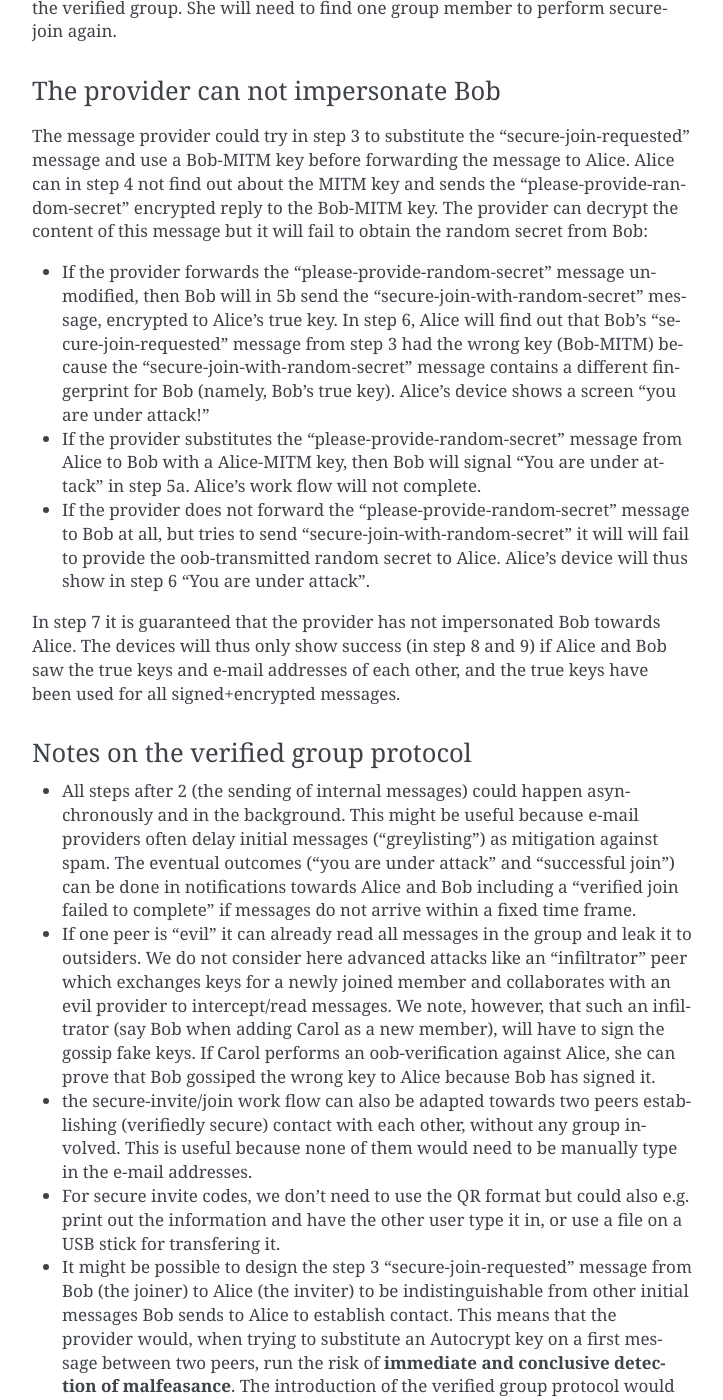
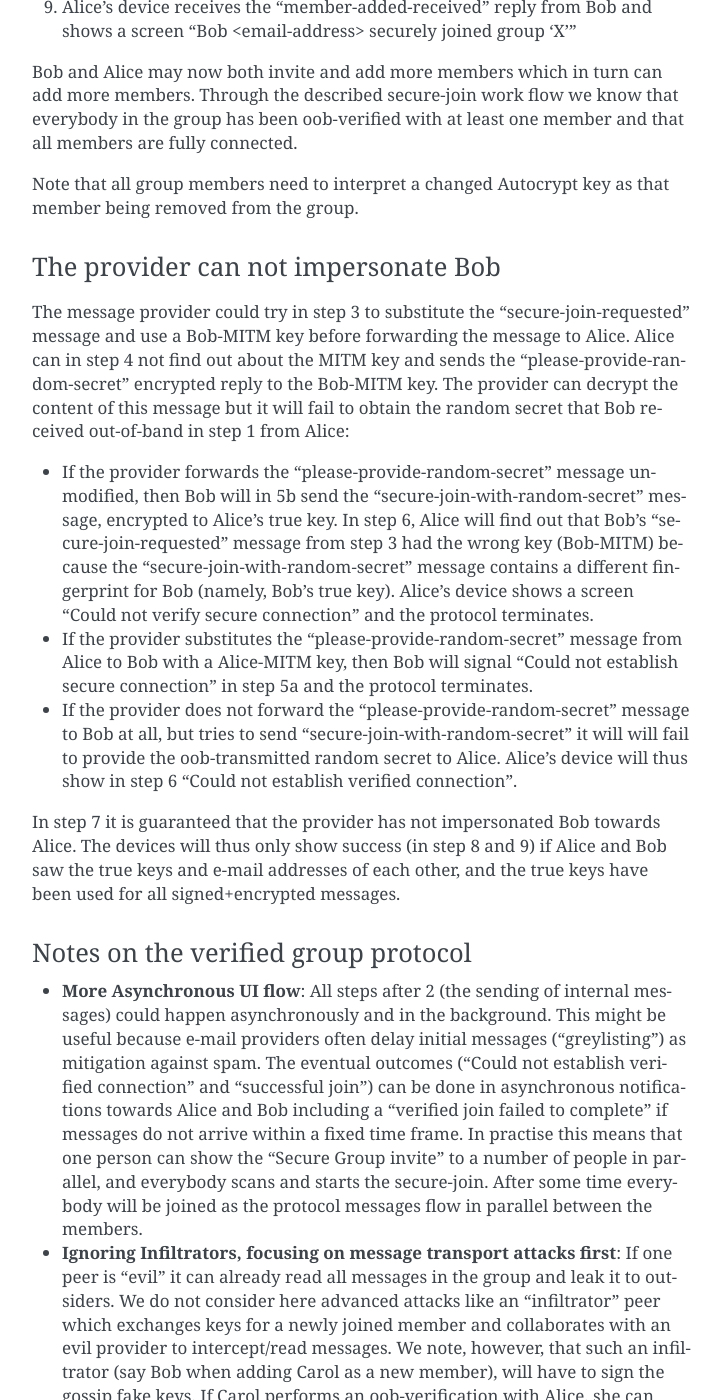
Before and after one commit to nextleap-project/countermitm, a Sphinx documentation site: the page built from source/new.rst, in a window 1280 px wide and 1400 px high, scrolled down 2639 px. Shown: the whole window, without its empty margins (388-1111 px from the left). Built offline with Sphinx 7.4.7, drawn with Linux system fonts in a browser that asks for light colours; pages that are not in the unit, such as notebooks, are missing from menus; some of the changed text lies outside the part shown.

Commit message:
some more refinments/rewordings

```diff
--- a/source/new.rst
+++ b/source/new.rst
@@ -55,21 +55,39 @@
 Out-of-band verified groups
 ---------------------------
 
-We introduce a new secure verified group" which is constructed through
+We introduce a new secure **verified secure group** which is constructed through
 a "secure-join" techno-social protocol which we describe below.  Each member
-can add new members to the group through this protocol. Members in a verified
+can add new verified members to the group through this protocol. Members in a verified
 group are consistently secure against message transport layer attacks.  We achieve
-this by mandating that joining a group is initiated by transfering once a small
-amount of data in an out-of-band channel, that the message transport layer
-can not observe.
+this by mandating that joining a group is initiated by once transfering a small
+amount of data in an out-of-band channel, i.e. a channel which the message
+transport layer can not observe by definition.
+
+For users, verified groups provide a simple to understand guarantee:
+Sending and receiving messages in a verified group
+is consistently e2e encrypted and always safe against active
+provider/network attackers. There are never any warnings
+about changed keys (like in Signal) that could be clicked away
+or cause worry. A member who lost a device or key,
+looses the ability to read from or write to the verified group.
+It is required to find one group member to perform secure-join again.
+
+
+The verified secure-join protocol
+~~~~~~~~~~~~~~~~~~~~~~~~~~~~~~~~~
 
 Here is a conceptual step-by-step example of the proposed UI work flow,
 including the internal messages exchanged during it:
 
 1. Alice (the inviter) creates a "verified secure group 'X'" and starts
-   the "secure invite" protocol by showing a special QR code.
-   The code contains her Openpgp4 fingerprint, e-mail address, a tag
-   that qualifies the code as being of type "secure-invite-to-group 'X'.
+   the "verified invite" protocol by showing a special QR code.
+   The code contains:
+
+   - Alice's Openpgp4 fingerprint,
+   - Alice's routable e-mail address (realname stripped),
+   - a tag that qualifies the code as being of type
+     "secure-invite-to-group 'X',
+   - a small random secret which Bob uses in step 5b to authenticate to Alice
 
 2. Bob (the joiner) hits "Scan QR" code (a generic UI action, there are other
    QR things you can scan, e.g. also the ones from OpenKeyChain).
@@ -99,8 +117,8 @@
    verifies that Bob's Autocrypt key matches the fingerprint contained in the
    encrypted part and that the random secret from step 1 is correctly contained.
 
-   If verification fails, Alice's device signals "You are under attack"
-   and the protocol terminates.
+   If verification fails, Alice's device signals "Could not establish
+   secure connection" and the protocol terminates.
 
 7. Alice now broadcasts an encrypted "member added" message to all group
    members (including Bob), gossiping the Autocrypt keys of everyone.
@@ -118,15 +136,9 @@
 we know that everybody in the group has been oob-verified with
 at least one member and that all members are fully connected.
 
-For users, this provides a simple to understand guarantee:
-Sending and receiving messages in a verified secure group
-is consistently e2e encrypted and always safe against active
-provider/network attackers. There are never any warnings
-about changed keys that could be clicked away.
+Note that all group members need to interpret a changed
+Autocrypt key as that member being removed from the group.
 
-A user who lost his device or key, she looses the ability to read from
-or write to the verified group.  She will need to find one group member to
-perform secure-join again.
 
 
 The provider can not impersonate Bob
@@ -138,7 +150,7 @@
 out about the MITM key and sends the "please-provide-random-secret"
 encrypted reply to the Bob-MITM key. The provider can decrypt the
 content of this message but it will fail to obtain the random secret
-from Bob:
+that Bob received out-of-band in step 1 from Alice:
 
 - If the provider forwards the "please-provide-random-secret" message
   unmodified, then Bob will in 5b send the "secure-join-with-random-secret"
@@ -146,17 +158,19 @@
   that Bob's "secure-join-requested" message from step 3 had the wrong
   key (Bob-MITM) because the "secure-join-with-random-secret" message
   contains a different fingerprint for Bob (namely, Bob's true key).
-  Alice's device shows a screen "you are under attack!"
+  Alice's device shows a screen "Could not verify secure connection"
+  and the protocol terminates.
 
 - If the provider substitutes the "please-provide-random-secret"
   message from Alice to Bob with a Alice-MITM key, then Bob will
-  signal "You are under attack" in step 5a.  Alice's work flow
-  will not complete.
+  signal "Could not establish secure connection" in step 5a and
+  the protocol terminates.
 
 - If the provider does not forward the "please-provide-random-secret"
   message to Bob at all, but tries to send "secure-join-with-random-secret"
   it will will fail to provide the oob-transmitted random secret to Alice.
-  Alice's device will thus show in step 6 "You are under attack".
+  Alice's device will thus show in step 6 "Could not establish
+  verified connection".
 
 In step 7 it is guaranteed that the provider has
 not impersonated Bob towards Alice.  The devices will thus only
@@ -168,49 +182,58 @@
 Notes on the verified group protocol
 ~~~~~~~~~~~~~~~~~~~~~~~~~~~~~~~~~~~~~~~~~
 
-- All steps after 2 (the sending of internal messages)
+- **More Asynchronous UI flow**: All steps after 2 (the sending of internal messages)
   could happen asynchronously and in the background.  This might
   be useful because e-mail providers often delay initial messages
   ("greylisting") as mitigation against spam.
-  The eventual outcomes ("you are under attack" and "successful join")
-  can be done in notifications towards Alice and Bob including
-  a "verified join failed to complete" if messages do not arrive
+  The eventual outcomes ("Could not establish verified connection"
+  and "successful join") can be done in asynchronous notifications
+  towards Alice and Bob including a
+  "verified join failed to complete" if messages do not arrive
   within a fixed time frame.
+  In practise this means that one person can show the "Secure Group
+  invite" to a number of people in parallel, and everybody scans and
+  starts the secure-join.  After some time everybody will be joined
+  as the protocol messages flow in parallel between the members.
 
-- If one peer is "evil" it can already read all messages
-  in the group and leak it to outsiders. We do not consider here
+
+- **Ignoring Infiltrators, focusing on message transport attacks first**:
+  If one peer is "evil" it can already
+  read all messages in the group and leak it to outsiders. We do not consider here
   advanced attacks like an "infiltrator" peer which exchanges
   keys for a newly joined member and collaborates with an evil provider
   to intercept/read messages.  We note, however, that such
   an infiltrator (say Bob when adding Carol as a new member), will have
   to sign the gossip fake keys. If Carol performs an oob-verification
-  against Alice, she can prove that Bob gossiped the wrong key to Alice
+  with Alice, she can prove that Bob gossiped the wrong key to Alice
   because Bob has signed it.
 
-- the secure-invite/join work flow can also be adapted towards
+- **Secure 1:1 chat:** the secure-invite/join work flow can also be adapted towards
   two peers establishing (verifiedly secure) contact with each
   other, without any group involved.  This is useful because none
   of them would need to be manually type in the e-mail addresses.
 
-- For secure invite codes, we don't need to use the QR format but could
+- **other oob-channels**: For secure invite codes, we don't need to use
+  the QR format but could
   also e.g. print out the information and have the other user
   type it in, or use a file on a USB stick for transfering it.
 
-- It might be possible to design the step 3 "secure-join-requested"
+- **Leaving message transport attackers in the dark about verified
+  groups**. It might be feasible to design the step 3 "secure-join-requested"
   message from Bob (the joiner) to Alice (the inviter) to be indistinguishable
-  from other initial messages Bob sends to Alice to establish contact.
+  from other initial "contact request" messages Bob sends to Alice to establish contact.
   This means that the provider would, when trying to substitute an Autocrypt key
   on a first message between two peers, run the risk of **immediate and
   conclusive detection of malfeasance**. The introduction of the verified
-  group protocol would thus secure the e-mail encryption eco-system,
+  group protocol would thus contribute to securing the e-mail encryption eco-system,
   rather than just securing the group at hand.
 
-- all messages from step 3-6 could be transferred via
+- **full out-of-band**: all messages from step 3-6 could be transferred via
   Bluetooth or WLAN to fully perform the invite/join protocol out-of-band.
   The provider would not gain knowledge about this oob-verification
-  and thus might not easily get to know if malfeasance was detected.
+  and thus might not easily get to know even if malfeasance was detected.
 
-- instead of groups, traditional e-mail apps could
+- **non-messenger e-mail apps**: instead of groups, traditional e-mail apps could
   possibly offer the techniques described here for "secure threads".
 
 
```
